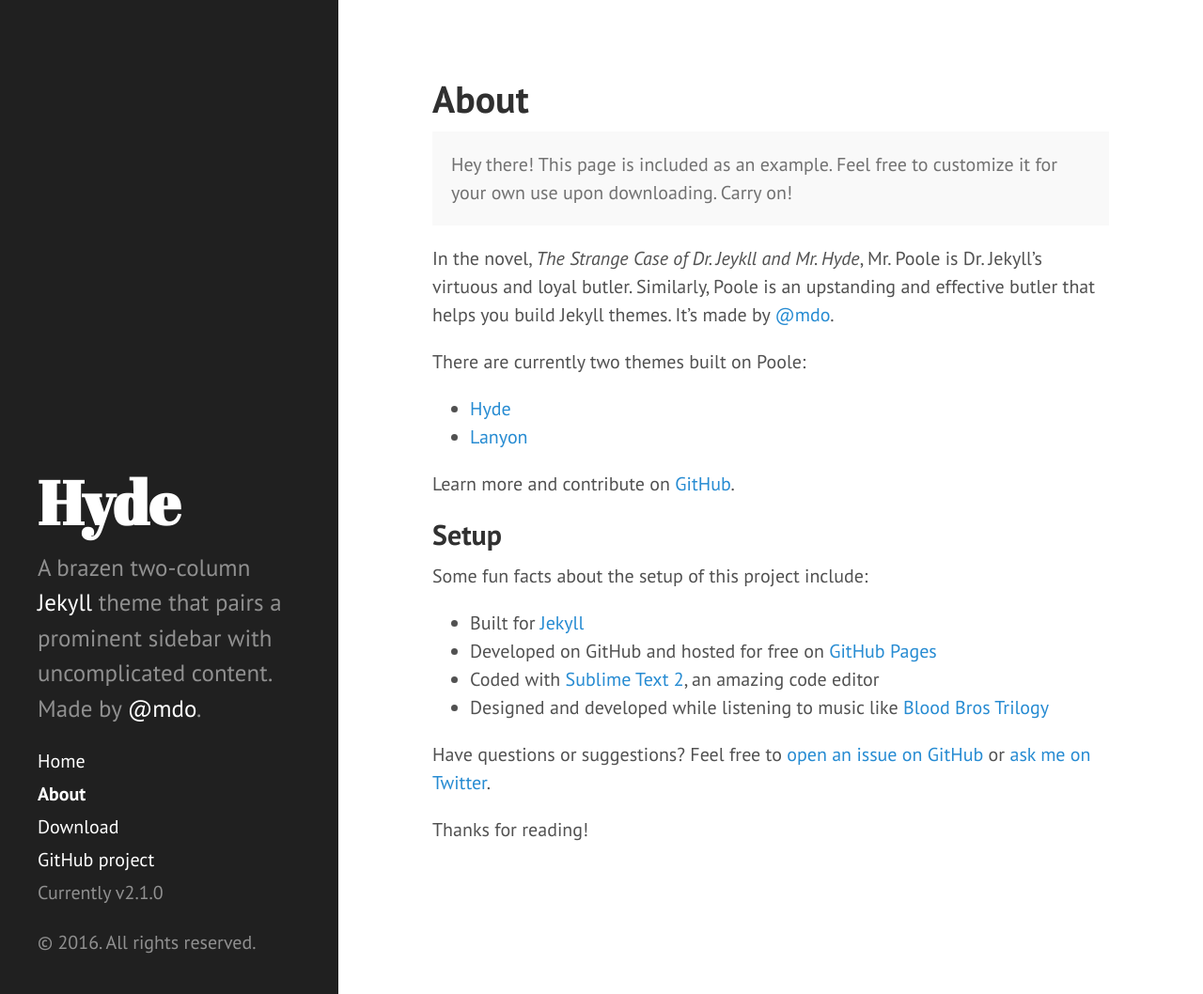
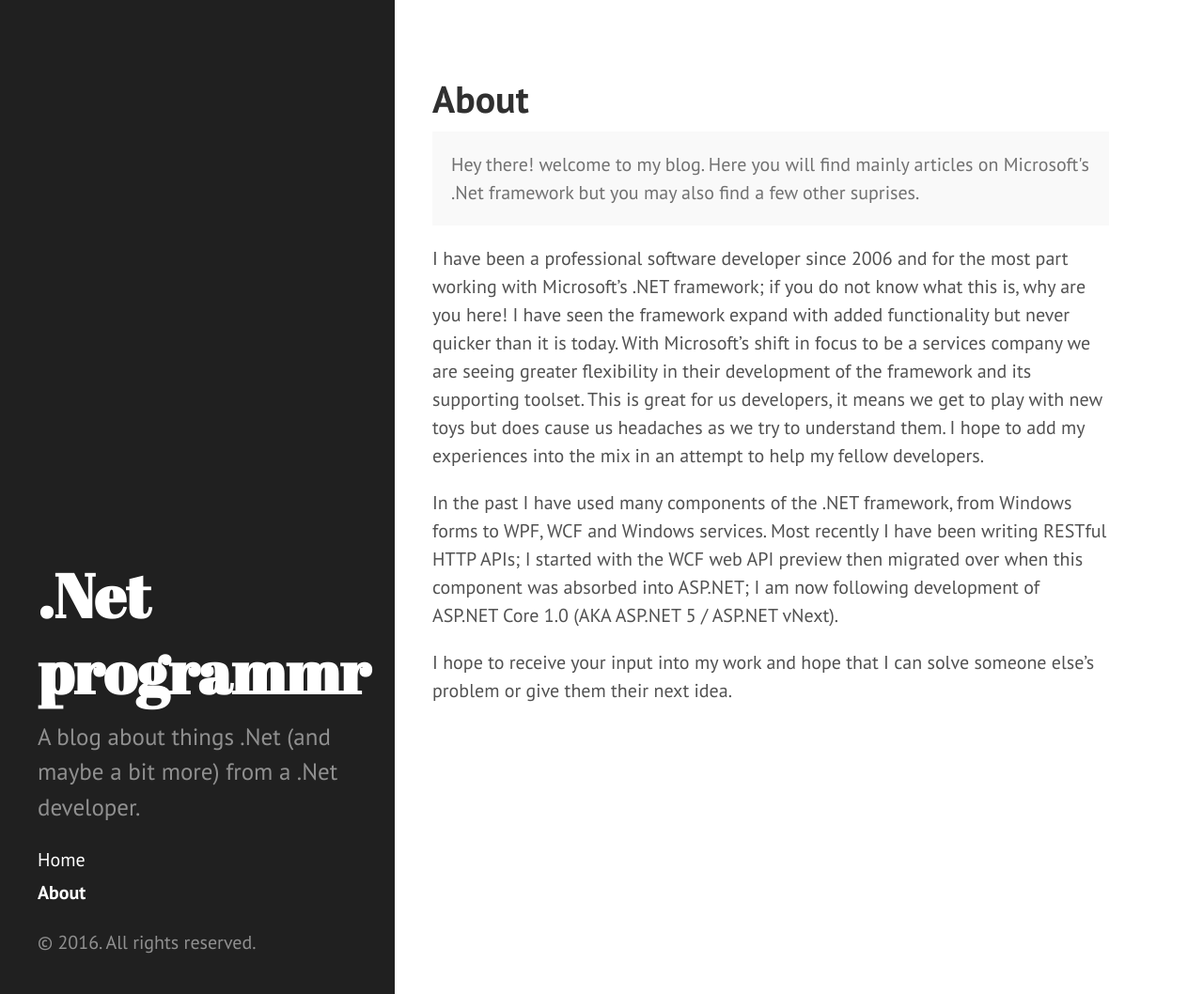
Before and after one commit to dotnetprogrammr/dotnetprogrammr.github.io, a Jekyll site: the page built from about.md, in a window 1280 px wide and 1058 px high. Shown: the whole window at 94% size. Built offline with Jekyll 4.4.1, drawn with Linux system fonts in a browser that asks for light colours.

Commit message:
Modifications to the about page.

```diff
--- a/_config.yml
+++ b/_config.yml
@@ -6,20 +6,23 @@
 permalink:        pretty
 
 # Setup
-title:            Hyde
-tagline:          'A Jekyll theme'
-description:      'A brazen two-column <a href="http://jekyllrb.com" target="_blank">Jekyll</a> theme that pairs a prominent sidebar with uncomplicated content. Made by <a href="https://twitter.com/mdo" target="_blank">@mdo</a>.'
-url:              http://hyde.getpoole.com
+title:            .Net programmr
+tagline:          'All things .Net'
+description:      'A blog about things .Net (and maybe a bit more) from a .Net developer.'
+url:              http://dotnetprogrammr.github.io
 baseurl:          /
 
 author:
-  name:           'Mark Otto'
-  url:            https://twitter.com/mdo
+  name:           'Michael Marshall'
+  url:            https://twitter.com/dotnetprogrammr
 
 paginate:         5
+
+# Gems
+gems: [jekyll-paginate]
 
 # Custom vars
 version:          2.1.0
 
 github:
-  repo:           https://github.com/poole/hyde
+  repo:           https://github.com/dotnetprogrammr
--- a/_includes/sidebar.html
+++ b/_includes/sidebar.html
@@ -26,9 +26,9 @@
         {% endif %}
       {% endfor %}
 
-      <a class="sidebar-nav-item" href="{{ site.github.repo }}/archive/v{{ site.version }}.zip">Download</a>
+      <!--<a class="sidebar-nav-item" href="{{ site.github.repo }}/archive/v{{ site.version }}.zip">Download</a>
       <a class="sidebar-nav-item" href="{{ site.github.repo }}">GitHub project</a>
-      <span class="sidebar-nav-item">Currently v{{ site.version }}</span>
+      <span class="sidebar-nav-item">Currently v{{ site.version }}</span>-->
     </nav>
 
     <p>&copy; {{ site.time | date: '%Y' }}. All rights reserved.</p>
--- a/about.md
+++ b/about.md
@@ -4,27 +4,11 @@
 ---
 
 <p class="message">
-  Hey there! This page is included as an example. Feel free to customize it for your own use upon downloading. Carry on!
+  Hey there! welcome to my blog. Here you will find mainly articles on Microsoft's .Net framework but you may also find a few other suprises.
 </p>
 
-In the novel, *The Strange Case of Dr. Jeykll and Mr. Hyde*, Mr. Poole is Dr. Jekyll's virtuous and loyal butler. Similarly, Poole is an upstanding and effective butler that helps you build Jekyll themes. It's made by [@mdo](https://twitter.com/mdo).
+I have been a professional software developer since 2006 and for the most part working with Microsoft’s .NET framework; if you do not know what this is, why are you here! I have seen the framework expand with added functionality but never quicker than it is today. With Microsoft’s shift in focus to be a services company we are seeing greater flexibility in their development of the framework and its supporting toolset. This is great for us developers, it means we get to play with new toys but does cause us headaches as we try to understand them. I hope to add my experiences into the mix in an attempt to help my fellow developers.
 
-There are currently two themes built on Poole:
+In the past I have used many components of the .NET framework, from Windows forms to WPF, WCF and Windows services. Most recently I have been writing RESTful HTTP APIs; I started with the WCF web API preview then migrated over when this component was absorbed into ASP.NET; I am now following development of ASP.NET Core 1.0 (AKA ASP.NET 5 / ASP.NET vNext).
 
-* [Hyde](http://hyde.getpoole.com)
-* [Lanyon](http://lanyon.getpoole.com)
-
-Learn more and contribute on [GitHub](https://github.com/poole).
-
-## Setup
-
-Some fun facts about the setup of this project include:
-
-* Built for [Jekyll](http://jekyllrb.com)
-* Developed on GitHub and hosted for free on [GitHub Pages](https://pages.github.com)
-* Coded with [Sublime Text 2](http://sublimetext.com), an amazing code editor
-* Designed and developed while listening to music like [Blood Bros Trilogy](https://soundcloud.com/maddecent/sets/blood-bros-series)
-
-Have questions or suggestions? Feel free to [open an issue on GitHub](https://github.com/poole/issues/new) or [ask me on Twitter](https://twitter.com/mdo).
-
-Thanks for reading!
+I hope to receive your input into my work and hope that I can solve someone else’s problem or give them their next idea.
--- a/public/css/hyde.css
+++ b/public/css/hyde.css
@@ -65,7 +65,7 @@
     top: 0;
     left: 0;
     bottom: 0;
-    width: 18rem;
+    width: 21rem;
     text-align: left;
   }
 }
```
